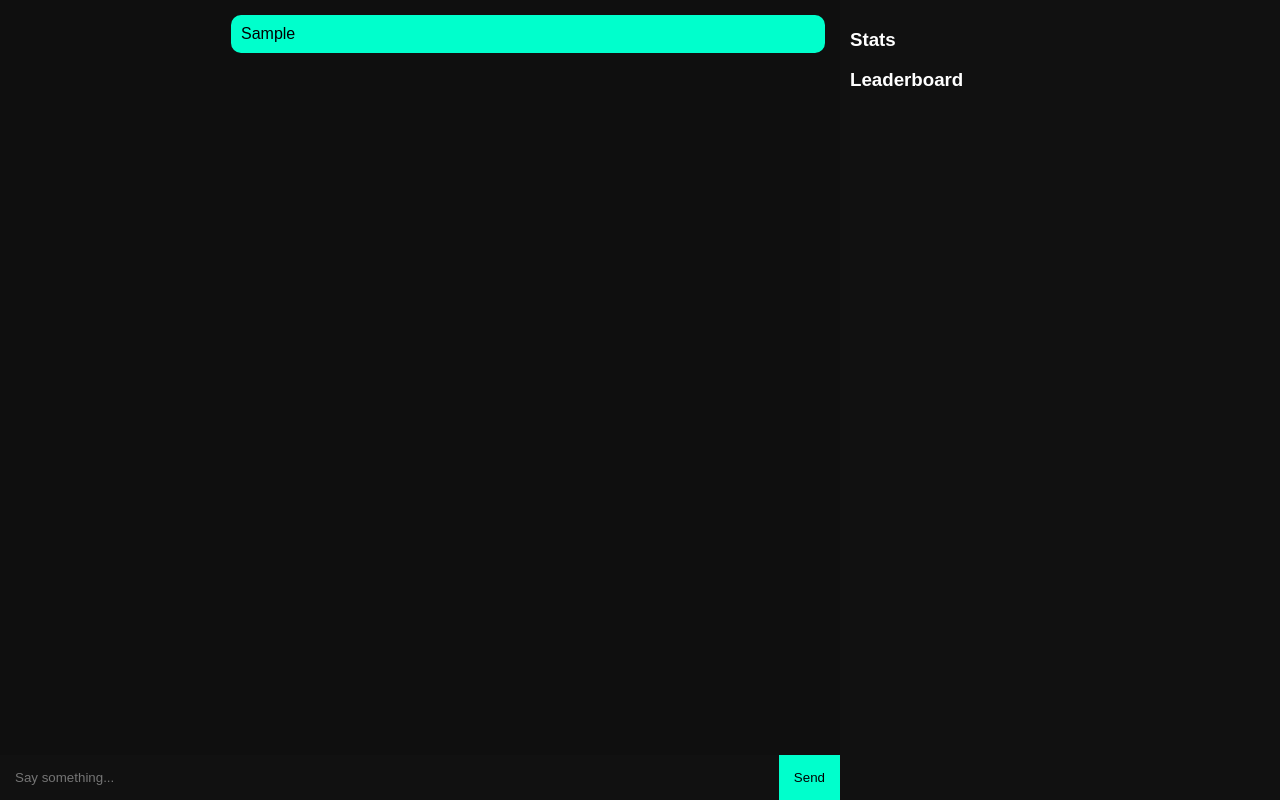
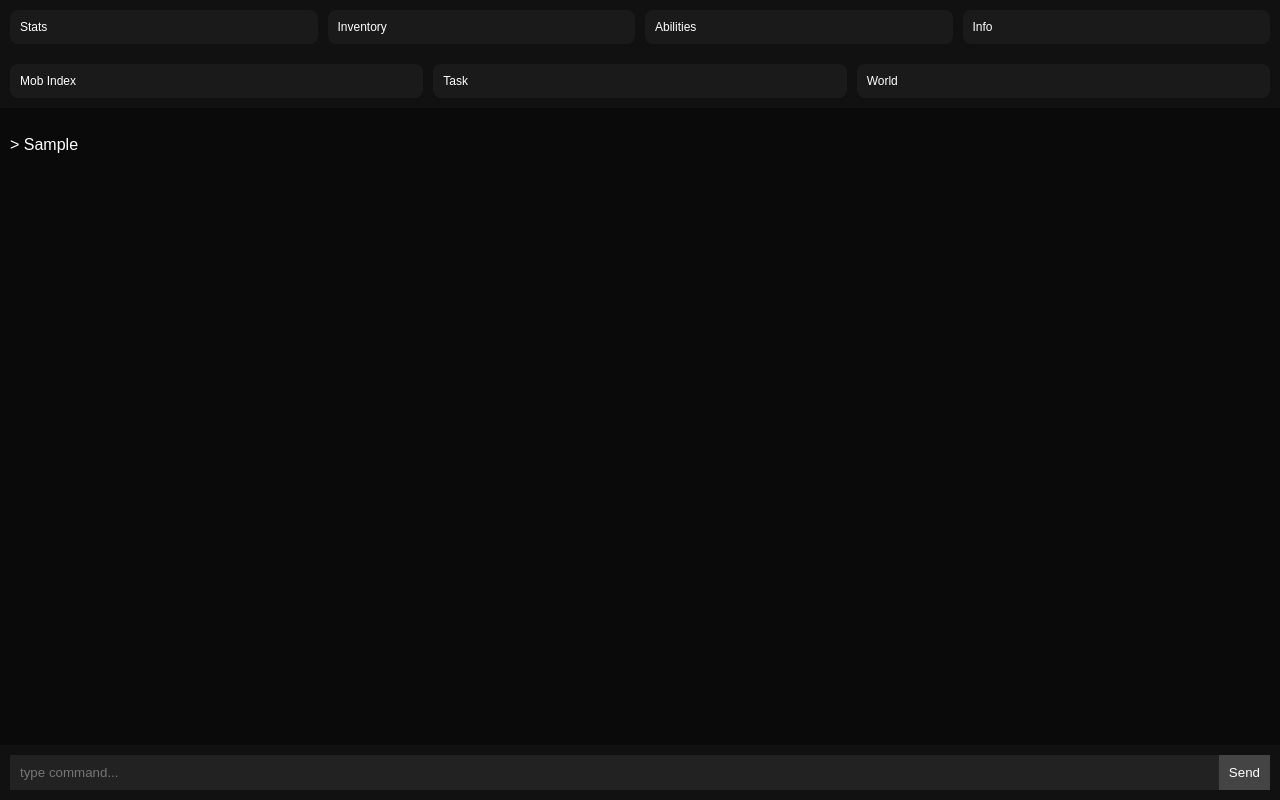
Before and after one commit to darkzeni/Dark-rpg, a website: page index.html in a window 1280 px wide. Both pictures are taken after typing "Sample" into the empty fields and a click on the button "Send". Drawn offline with Linux system fonts and the light colour scheme; no server answers.

Commit message:
Update index.html

```diff
--- a/index.html
+++ b/index.html
@@ -1,129 +1,199 @@
 <!DOCTYPE html>
 <html>
 <head>
-<meta name="viewport" content="width=device-width, initial-scale=1.0">
-<title>RPG AI</title>
+  <title>RPG</title>
 
   <style>
     body {
-  margin: 0;
-  display: flex;
-  height: 100vh;
-  background: #0f0f0f;
-  color: white;
-  font-family: Arial;
+      background:#0a0a0a;
+      color:#fff;
+      font-family:Arial;
+      margin:0;
+      display:flex;
+      flex-direction:column;
+      height:100vh;
+    }
+
+    #top {
+      display:flex;
+      gap:10px;
+      padding:10px;
+      background:#111;
+    }
+
+    .panel {
+      flex:1;
+      background:#1a1a1a;
+      padding:10px;
+      border-radius:8px;
+      font-size:12px;
+      overflow:auto;
     }
 
     #chat {
-  flex: 2;
-  display: flex;
-  flex-direction: column;
+      flex:1;
+      padding:10px;
+      overflow:auto;
+      white-space:pre-wrap;
     }
 
-#messages {
-  flex: 1;
-  overflow-y: auto;
-  padding: 10px;
-}
-
-.msg {
-  padding: 10px;
-  margin: 5px;
-  border-radius: 10px;
-  max-width: 70%;
-}
-
-.user { background: #00ffcc; color: black; margin-left: auto; }
-.bot { background: #222; }
-
-#input {
-  display: flex;
+    #bottom {
+      display:flex;
+      padding:10px;
+      background:#111;
     }
 
     input {
-  flex: 1;
-  padding: 15px;
-  border: none;
-  background: #111;
-  color: white;
+      flex:1;
+      padding:10px;
+      background:#222;
+      border:none;
+      color:white;
     }
 
     button {
-  padding: 15px;
-  background: #00ffcc;
-  border: none;
-}
-
-#side {
-  flex: 1;
-  background: #111;
-  padding: 10px;
-  overflow-y: auto;
+      padding:10px;
+      background:#444;
+      color:white;
+      border:none;
     }
   </style>
 </head>
 
 <body>
 
-<div id="chat">
-  <div id="messages"></div>
-
-  <div id="input">
-    <input id="cmd" placeholder="Say something...">
-    <button onclick="send()">Send</button>
-  </div>
+<div id="top">
+  <div id="stats" class="panel">Stats</div>
+  <div id="inventory" class="panel">Inventory</div>
+  <div id="abilities" class="panel">Abilities</div>
+  <div id="info" class="panel">Info</div>
 </div>
 
-<div id="side">
-  <h3>Stats</h3>
-  <pre id="stats"></pre>
+<div id="top">
+  <div id="index" class="panel">Mob Index</div>
+  <div id="task" class="panel">Task</div>
+  <div id="event" class="panel">World</div>
+</div>
 
-  <h3>Leaderboard</h3>
-  <pre id="leaderboard"></pre>
+<div id="chat"></div>
+
+<div id="bottom">
+  <input id="cmd" placeholder="type command..." />
+  <button onclick="send()">Send</button>
 </div>
 
 <script>
-function addMsg(text, type) {
-  let div = document.createElement("div");
-  div.className = "msg " + type;
-  div.innerText = text;
-  document.getElementById("messages").appendChild(div);
+let user = localStorage.getItem("user") || "temp";
+
+function add(msg){
+  let chat = document.getElementById("chat");
+  chat.innerText += "\n> " + msg;
+  chat.scrollTop = chat.scrollHeight;
 }
 
-async function send() {
+function formatObj(obj){
+  if(!obj) return "None";
+  return Object.entries(obj).map(([k,v])=>`${k}: ${v}`).join("\n");
+}
+
+function updateUI(p, worldEvent){
+
+  // STATS
+  document.getElementById("stats").innerText =
+`Name: ${p.name}
+
+Level: ${p.level}
+XP: ${p.xp}/${p.xpNeeded}
+SP: ${p.sp}
+
+HP: ${p.hp}/${p.maxHp}
+
+STR: ${p.stats.strength}
+DEF: ${p.stats.defense}
+STA: ${p.stats.stamina}
+INT: ${p.stats.intelligence}
+SPD: ${p.stats.speed}`;
+
+  // INVENTORY
+  document.getElementById("inventory").innerText =
+"Inventory:\n" + formatObj(p.inventory);
+
+  // ABILITIES
+  document.getElementById("abilities").innerText =
+"Abilities:\n" + p.abilities.join("\n");
+
+  // MOB INDEX
+  document.getElementById("index").innerText =
+"Seen:\n" + (Object.keys(p.mobIndex).join("\n") || "None");
+
+  // TASK SYSTEM
+  if(p.activeTask){
+    let timeLeft = Math.max(0,
+      Math.floor((p.activeTask.duration - (Date.now() - p.activeTask.start)) / 1000)
+    );
+
+    document.getElementById("task").innerText =
+`Active: ${p.activeTask.type}
+Time Left: ${timeLeft}s`;
+  } else {
+    document.getElementById("task").innerText = "Idle";
+  }
+
+  // WORLD EVENT
+  document.getElementById("event").innerText =
+    "Event: " + (worldEvent || "None");
+
+  // INFO PANEL (STATIC GUIDE)
+  document.getElementById("info").innerText =
+`Quick Info:
+
+train stat → 60s
+explore → 60s
+craft → 45s
+discover → 90s
+
+XP → level → SP
+
+Use:
+add strength
+
+Boss = best XP`;
+}
+
+async function send(){
   let input = document.getElementById("cmd");
-  let text = input.value;
-  if (!text) return;
-
-  addMsg(text, "user");
+  let cmd = input.value.trim();
   input.value = "";
 
+  if(!cmd) return;
+
+  add(cmd);
+
   let res = await fetch("/command", {
-    method: "POST",
-    headers: {"Content-Type":"application/json"},
-    body: JSON.stringify({ user: "player1", command: text })
+    method:"POST",
+    headers:{"Content-Type":"application/json"},
+    body:JSON.stringify({
+      user:user,
+      command:cmd
+    })
   });
 
   let data = await res.json();
 
-  addMsg(data.msg, "bot");
+  add(data.msg);
 
-  document.getElementById("stats").innerText =
-    JSON.stringify(data.player, null, 2);
+  updateUI(data.player, data.worldEvent);
 
-  loadBoard();
+  // SAVE NAME
+  if(data.player.name){
+    user = data.player.name;
+    localStorage.setItem("user", user);
+  }
 }
 
-async function loadBoard() {
-  let res = await fetch("/leaderboard");
-  let data = await res.json();
-
-  document.getElementById("leaderboard").innerText =
-    JSON.stringify(data, null, 2);
-}
-
-document.getElementById("cmd").addEventListener("keypress", e => {
-  if (e.key === "Enter") send();
+// ENTER KEY SUPPORT
+document.getElementById("cmd").addEventListener("keypress", function(e){
+  if(e.key === "Enter") send();
 });
 </script>
 
```
Lines whose indentation alone changed are shown as unchanged.
